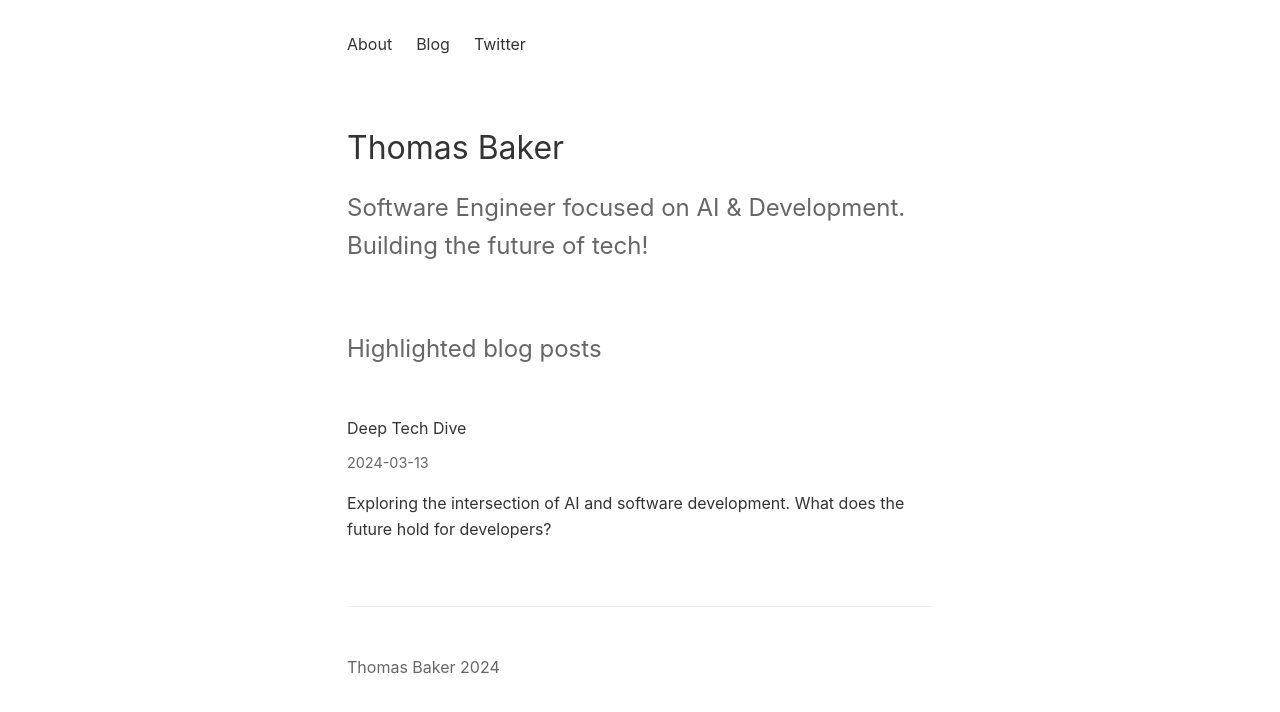
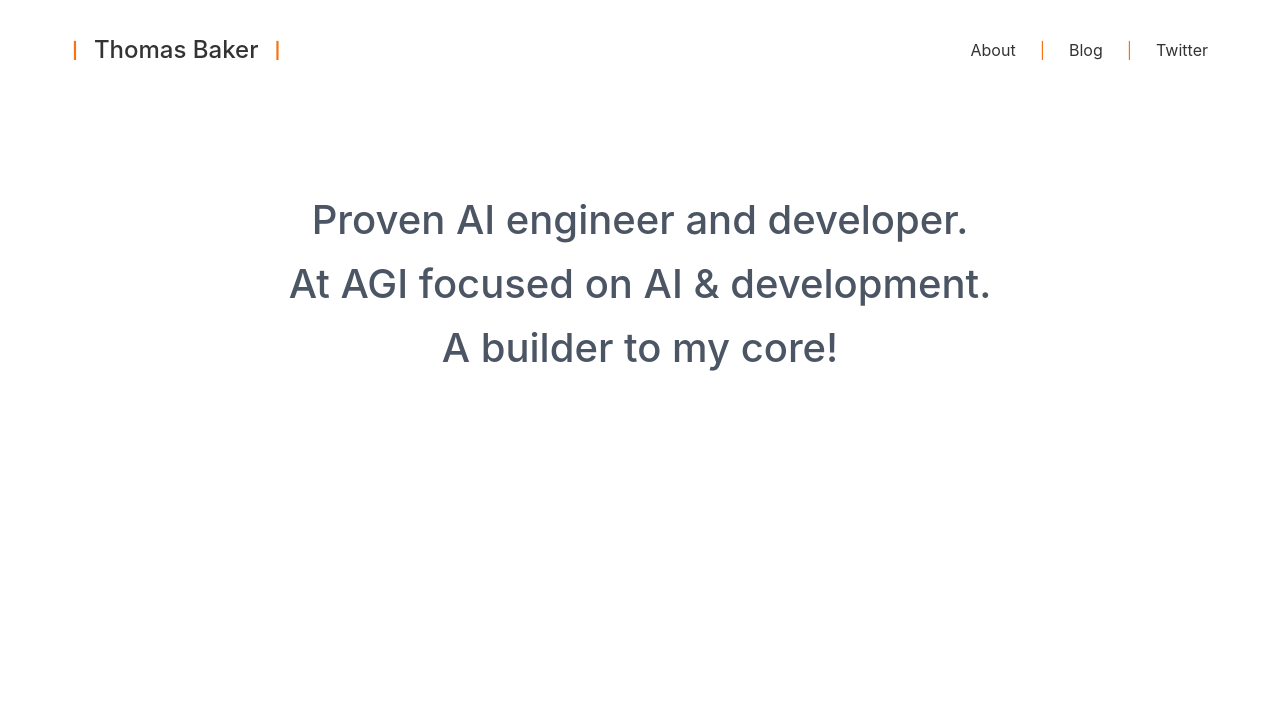
Before and after one commit to polarbaker/polarbaker.github.io, a plain HTML site: page index.html in a window 1280 px wide. Drawn offline with Linux system fonts and the light colour scheme.

```diff
--- a/css/styles.css
+++ b/css/styles.css
@@ -19,11 +19,10 @@
 }
 
 body {
-    max-width: 650px;
+    max-width: 1200px;
     margin: 0 auto;
     padding: 2rem;
-    font-family: -apple-system, BlinkMacSystemFont, "Segoe UI", Roboto, Helvetica, Arial, sans-serif;
-    line-height: 1.6;
+    font-family: -apple-system, BlinkMacSystemFont, "Segoe UI", Roboto, Arial, sans-serif;
     color: #333;
 }
 
@@ -158,7 +157,10 @@
 }
 
 header {
-    margin-bottom: 4rem;
+    display: flex;
+    justify-content: space-between;
+    align-items: center;
+    margin-bottom: 8rem;
 }
 
 nav {
@@ -176,8 +178,9 @@
 }
 
 h1 {
-    font-size: 2rem;
-    margin-bottom: 1rem;
+    font-size: 1.5rem;
+    font-weight: 500;
+    margin: 0;
 }
 
 h2 {
@@ -210,3 +213,32 @@
     border-top: 1px solid #eee;
     color: #666;
 }
+
+.name-container {
+    display: flex;
+    align-items: center;
+    gap: 1rem;
+}
+
+.vertical-line {
+    color: #f97316; /* Orange color */
+    font-weight: bold;
+}
+
+.nav-separator {
+    color: #f97316; /* Orange color */
+}
+
+.intro-text {
+    max-width: 800px;
+    margin: 0 auto;
+    text-align: center;
+}
+
+.intro-text h2 {
+    font-size: 2.5rem;
+    font-weight: 500;
+    color: #4b5563;
+    margin: 1rem 0;
+    line-height: 1.2;
+}
--- a/index.html
+++ b/index.html
@@ -3,41 +3,32 @@
 <head>
     <meta charset="UTF-8">
     <meta name="viewport" content="width=device-width, initial-scale=1.0">
-    <meta name="description" content="Software Engineer focused on AI & Development">
-    <meta name="keywords" content="AI, software engineering, development, tech">
     <link rel="icon" type="image/jpeg" href="images/profile_thumbnail_48x48.jpg">
     <link rel="stylesheet" href="css/styles.css">
     <title>Thomas Baker</title>
 </head>
 <body>
     <header>
+        <div class="name-container">
+            <span class="vertical-line">|</span>
+            <h1>Thomas Baker</h1>
+            <span class="vertical-line">|</span>
+        </div>
         <nav>
             <a href="/about">About</a>
+            <span class="nav-separator">|</span>
             <a href="/blog">Blog</a>
-            <a href="https://twitter.com/yourtwitterhandle">Twitter</a>
+            <span class="nav-separator">|</span>
+            <a href="https://twitter.com/@TheSpaceBread">Twitter</a>
         </nav>
     </header>
 
     <main>
-        <h1>Thomas Baker</h1>
-
-        <h2>Software Engineer focused on AI & Development. Building the future of tech!</h2>
-
-        <section class="blog-posts">
-            <h2>Highlighted blog posts</h2>
-
-            <article>
-                <h3>Deep Tech Dive</h3>
-                <time>2024-03-13</time>
-                <p>Exploring the intersection of AI and software development. What does the future hold for developers?</p>
-            </article>
-
-            <!-- Add more blog posts as needed -->
-        </section>
+        <div class="intro-text">
+            <h2>Proven AI engineer and developer.</h2>
+            <h2>At AGI focused on AI & development.</h2>
+            <h2>A builder to my core!</h2>
+        </div>
     </main>
-
-    <footer>
-        <p>Thomas Baker 2024</p>
-    </footer>
 </body>
 </html>
```
